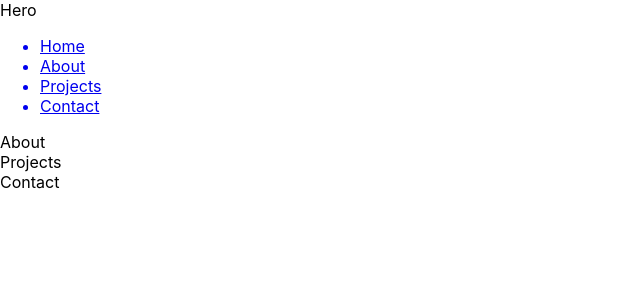
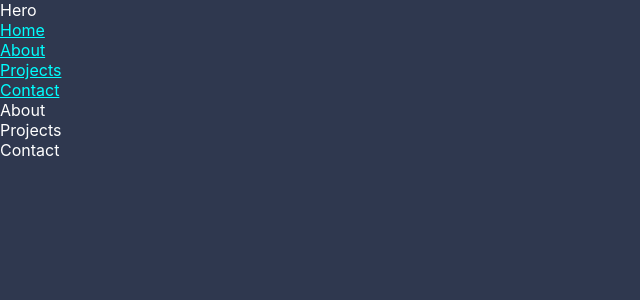
Before and after one commit to ColorfulBisuketto/my-portfolio, a React (Create React App) app: page / in a window 1280 px wide. Shown: the top 300 px of the page, without its empty margins (0-640 px from the left). Built offline with nearby package versions, Linux system fonts and the light colour scheme.

Commit message:
basic Navigation and styling.

```diff
--- /dev/null
+++ b/src/App.css
@@ -0,0 +1,20 @@
+.App {
+    width: 100vw;
+    height: 100vh;
+}
+
+.App.theme-light {
+    background-color: rgb(229, 231, 235);
+    color: rgb(0, 0, 0);
+}
+.App.theme-light a {
+    color: rgb(98, 0, 209);
+}
+
+.App.theme-dark {
+    background-color: rgb(47, 56, 79);
+    color: white;
+}
+.App.theme-dark a {
+    color: aqua;
+}
--- a/src/App.js
+++ b/src/App.js
@@ -1,5 +1,6 @@
 import React from 'react';
-import Navigation from './Navigation.js'
+import Navigation from './Navigation.js';
+import './App.css';
 
 function Hero(props) {
   return (
@@ -35,7 +36,7 @@ function Contact(props) {
 
 function App() {
   return (
-    <div className="App">
+    <div className="App theme-dark">
       <Hero id="Home" />
       <Navigation id="Navigation" />
       <AboutMe id="About" />
--- /dev/null
+++ b/src/Navigation.css
@@ -0,0 +1,5 @@
+.Navigation ul {
+    list-style: none;
+    margin: 0px;
+    padding: 0px;;
+}
--- a/src/Navigation.js
+++ b/src/Navigation.js
@@ -1,4 +1,5 @@
 import React, { useState, useEffect } from 'react';
+import './Navigation.css';
 
 function Navigation(props) {
   const [navElements, setNavElements] = useState([]);
@@ -18,8 +19,8 @@ function Navigation(props) {
     <nav className="Navigation" id={props.id}>
       <ul>
         {navElements.map((element) => {return (
-          <a href={`#${element.name}`}>
-            <li key={element.key}>{element.name}</li>
+          <a href={`#${element.name}`} key={element.key}>
+            <li>{element.name}</li>
           </a>
         )})}
       </ul>
--- a/src/index.js
+++ b/src/index.js
@@ -1,6 +1,6 @@
 import ReactDOM from 'react-dom/client';
 import App from './App.js';
-import './index.css'
+import './index.css';
 
 const root = ReactDOM.createRoot(document.getElementById('root'));
 root.render(<App />);
```
